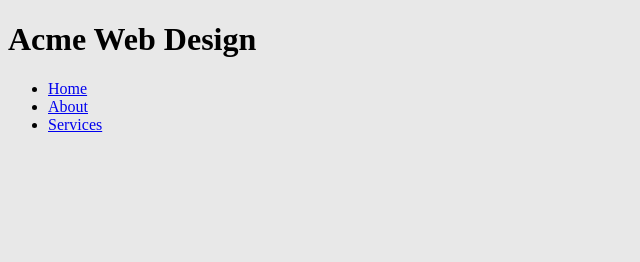
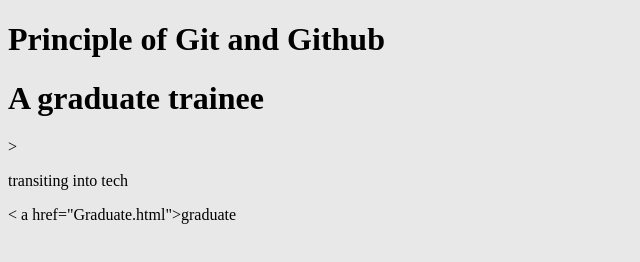
Before and after one commit to Hallview/Acme, a plain HTML site: page index.HTML in a window 1280 px wide. Shown: the whole page, without its empty margins (0-640 px from the left). Drawn offline with Linux system fonts and the light colour scheme.

Commit message:
!DOCTYPE html> <html> <h1>Principle of Git and Github </h1> <head>   <meta charset="utf-8">   <meta name="viewport" content="width=device-width"> <title> principle of Git and Git Hub </title>   <link rel="stylesheet" href="./css/style.css"> </head> <body>     <h1> A graduate trainee</h1>>    <p> transiting into tech </p>    < a href="Graduate.html">graduate</a>    </body> </html>

```diff
--- a/index.HTML
+++ b/index.HTML
@@ -1,31 +1,15 @@
 <!DOCTYPE html>
 <html>
-<h1>Acme Web Design</h1>
+<h1>Principle of Git and Github </h1>
 <head>
   <meta charset="utf-8">
   <meta name="viewport" content="width=device-width">
-  <meta name="description" content="Affordable and professional Web Design">
-  <meta name="keywords" content="affordable web design,professional web design,web design">
-
-  <title> Acme Web Design </title>
+<title> principle of Git and Git Hub </title>
   <link rel="stylesheet" href="./css/style.css">
 </head>
 <body>
-    <header>
-        <div class="container">
-            <div id="branding">
-                <h1></h1>
-            </div>
-            <nav>
-                <ul>
-                    <li><a href="index.HTML">Home</a></li>
-                    <li><a href="about.HTML">About</a></li>
-                    <li><a href="services.HTML">Services</a></li>
-                </ul>
-            </nav>
-
-        </div>
-    </header>
-<h1></h1>
-</body>
+    <h1> A graduate trainee</h1>>
+   <p> transiting into tech </p>
+   < a href="Graduate.html">graduate</a>
+   </body>
 </html>
```
Also changed, not shown: 1 other file.
